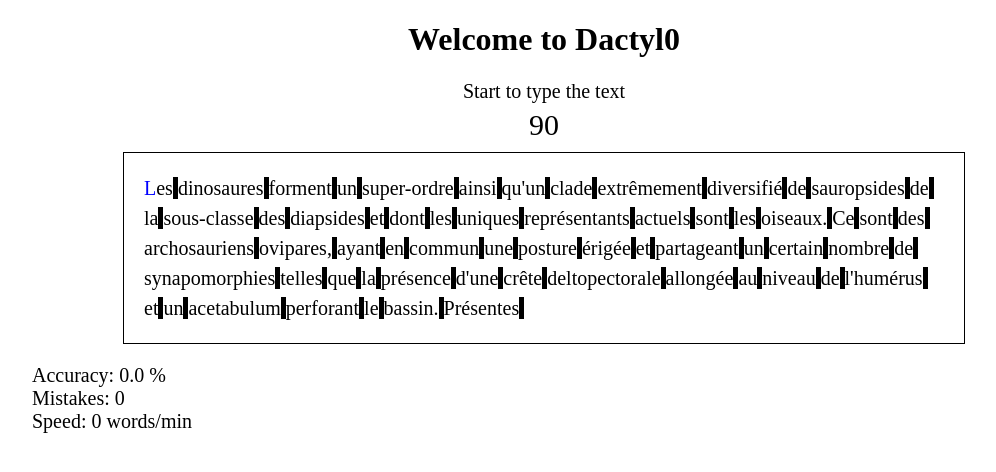
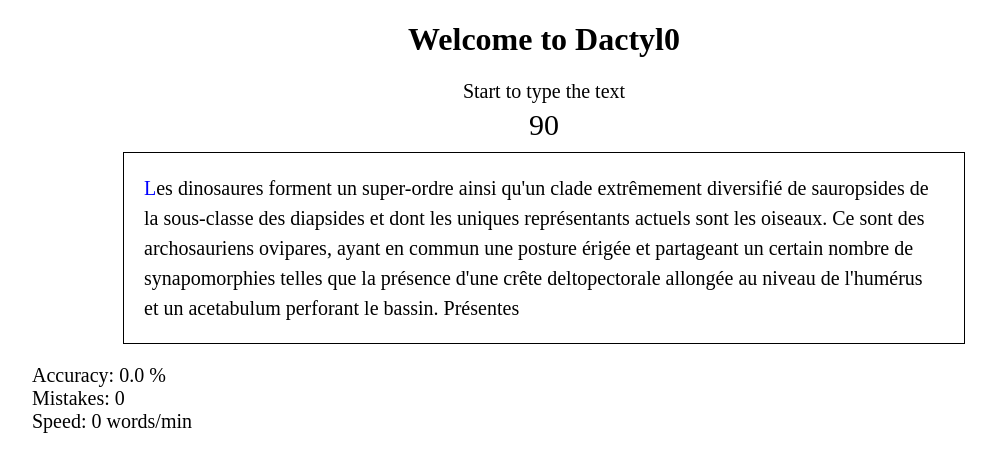
Before and after one commit to info7tik/dactylo, an Angular app: page / in a window 1280 px wide. Shown: the top 472 px of the page, without its empty margins (96-1092 px from the left). Built offline with nearby package versions, Linux system fonts and the light colour scheme.

Commit message:
display only error and selected spaces

```diff
--- a/src/app/app.component.ts
+++ b/src/app/app.component.ts
@@ -3,13 +3,7 @@ import { Component, HostListener } from '@angular/core';
 import { RouterOutlet } from '@angular/router';
 import { map, takeWhile, timer } from 'rxjs';
 import { CharacterComponent } from './character/character.component';
-
-enum LetterColor {
-    FUTURE_LETTER = "black",
-    LETTER_TO_TYPE = "blue",
-    PAST_LETTER_SUCCESS = "grey",
-    PAST_LETTER_ERROR = "red"
-}
+import { LetterColor } from './letter-color';
 
 interface ColoredLetter {
     value: string;
--- a/src/app/character/character.component.html
+++ b/src/app/character/character.component.html
@@ -1,2 +1,3 @@
 <span *ngIf="character !== ' '" [style]="{color: [color]}">{{character}}</span>
-<span *ngIf="character === ' '" [style]="{backgroundColor: [color]}">&nbsp;</span>
+<span *ngIf="character === ' ' && printedSpaceColors.includes(color)" [style]="{backgroundColor: [color]}">&nbsp;</span>
+<span *ngIf="character === ' ' && !printedSpaceColors.includes(color)">&nbsp;</span>
--- a/src/app/character/character.component.ts
+++ b/src/app/character/character.component.ts
@@ -1,5 +1,6 @@
 import { CommonModule } from '@angular/common';
 import { Component, Input } from '@angular/core';
+import { LetterColor } from '../letter-color';
 
 @Component({
     selector: 'app-character',
@@ -11,4 +12,5 @@ import { Component, Input } from '@angular/core';
 export class CharacterComponent {
     @Input() character: string = "X";
     @Input() color: string = "blue";
+    printedSpaceColors: string[] = [LetterColor.PAST_LETTER_ERROR.valueOf(), LetterColor.LETTER_TO_TYPE.valueOf()]
 }
--- /dev/null
+++ b/src/app/letter-color.ts
@@ -0,0 +1,6 @@
+export enum LetterColor {
+    FUTURE_LETTER = "black",
+    LETTER_TO_TYPE = "blue",
+    PAST_LETTER_SUCCESS = "grey",
+    PAST_LETTER_ERROR = "red"
+}
```
